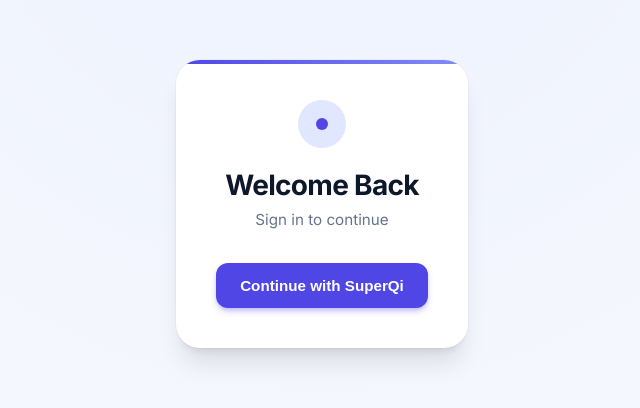
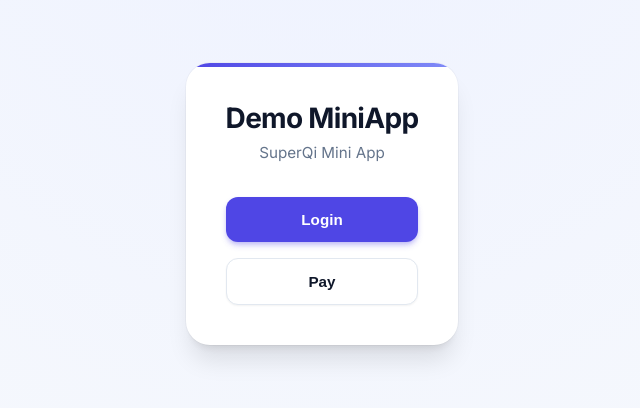
Before and after one commit to xou1i/Auth, a Svelte app: page / in a window 1280 px wide. Shown: the part 196-604 px from the top of the page, without its empty margins (318-958 px from the left). Built offline with nearby package versions, Linux system fonts and the light colour scheme.

Commit message:
Refactor authentication and payment functions for improved clarity and error handling

```diff
--- a/src/App.svelte
+++ b/src/App.svelte
@@ -3,57 +3,56 @@
 
   let isLoading = false;
   let isPaying = false;
-  let user = null;
+
+  let authCode = "";
+  let token = "";
+  let userId = null;
   let error = null;
-  let token = null;
 
   /* ======================
-     LOGIN WITH SUPERQI
+     AUTHENTICATE (LOGIN)
      ====================== */
-  function loginWithSuperQi() {
+  function authenticate() {
     isLoading = true;
     error = null;
 
     my.getAuthCode({
       scopes: ["auth_base", "USER_ID"],
       success: (res) => {
+        authCode = res.authCode;
+
         fetch("https://its.mouamle.space/api/auth-with-superQi", {
           method: "POST",
           headers: {
             "Content-Type": "application/json",
           },
           body: JSON.stringify({
-            code: res.authCode,
+            token: authCode, // 🔴 نفس كود المدرّب بالضبط
           }),
         })
-          .then((response) => {
-            if (!response.ok) {
-              throw new Error("Login API error");
-            }
-            return response.json();
-          })
+          .then((res) => res.json())
           .then((data) => {
-            user = data.record;
-            token = data.token; // مهم للدفع
-            console.log("LOGIN SUCCESS:", data);
+            token = data.token;
+            userId = data?.record?.id || null;
+
+            my.alert({
+              content: "Login successful",
+            });
           })
           .catch((err) => {
-            console.error(err);
-            error = "Failed to sign in";
+            error = "Login failed";
             my.alert({
-              content: "Login Failed",
+              content: "Error: " + JSON.stringify(err),
             });
           })
           .finally(() => {
             isLoading = false;
           });
       },
-      fail: (err) => {
-        console.error(err);
+      fail: (res) => {
         isLoading = false;
-        error = "Auth failed";
         my.alert({
-          content: "Auth Failed",
+          content: "Auth failed",
         });
       },
     });
@@ -76,44 +75,26 @@
       method: "POST",
       headers: {
         "Content-Type": "application/json",
-        "Authorization": token, // نفس API مال المدرّب
+        "Authorization": token, // 🔴 نفس المدرّب
       },
     })
-      .then((res) => {
-        if (!res.ok) {
-          throw new Error("Payment API error");
-        }
-        return res.json();
-      })
+      .then((res) => res.json())
       .then((data) => {
-        console.log("PAYMENT RESPONSE:", data);
-
-        if (!data.url && !data.paymentUrl) {
-          throw new Error("No payment URL returned");
-        }
-
         my.tradePay({
-          paymentUrl: data.paymentUrl || data.url,
-          success: (res) => {
+          paymentUrl: data.url, // 🔴 نفس المدرّب
+          success: () => {
             my.alert({
               content: "Payment successful",
             });
           },
-          fail: (res) => {
+        });
+      })
+      .catch(() => {
         my.alert({
           content: "Payment failed",
         });
-          },
-          complete: () => {
-            isPaying = false;
-          },
-        });
       })
-      .catch((err) => {
-        console.error(err);
-        my.alert({
-          content: err.message || "Payment failed",
-        });
+      .finally(() => {
         isPaying = false;
       });
   }
@@ -121,85 +102,47 @@
 
 <main>
   <div class="auth-card animate-enter">
-    {#if user}
-      <!-- SUCCESS STATE -->
     <div class="auth-header">
-        <div style="display:flex;justify-content:center;margin-bottom:1.5rem;">
-          <svg width="64" height="64" viewBox="0 0 24 24">
-            <circle cx="12" cy="12" r="12" fill="#dcfce7" />
-            <path
-              d="M7 13L10 16L17 9"
-              stroke="#16a34a"
-              stroke-width="2.5"
-              stroke-linecap="round"
-              stroke-linejoin="round"
-            />
-          </svg>
-        </div>
-
-        <h1 class="auth-title">Success!</h1>
-        <p class="auth-subtitle">You are now logged in</p>
-
-        <div
-          style="margin-top:1.5rem;padding:1rem;background:var(--background);border-radius:12px;font-size:0.9rem;"
-        >
-          ID: {user.id}
-        </div>
+      <h1 class="auth-title">Demo MiniApp</h1>
+      <p class="auth-subtitle">SuperQi Mini App</p>
     </div>
 
     <div class="auth-actions">
       <button
+        class="btn btn-primary"
+        on:click={authenticate}
+        disabled={isLoading}
+      >
+        {#if isLoading}
+          Signing in...
+        {:else}
+          Login
+        {/if}
+      </button>
+
+      <button
         class="btn btn-secondary"
-          type="button"
         on:click={pay}
         disabled={isPaying}
       >
         {#if isPaying}
-            Processing Payment...
+          Processing...
         {:else}
-            Payment
+          Pay
         {/if}
       </button>
-      </div>
-    {:else}
-      <!-- LOGIN STATE -->
-      <div class="auth-header">
-        <svg
-          width="48"
-          height="48"
-          viewBox="0 0 24 24"
-          style="margin-bottom:1rem;"
-        >
-          <rect width="24" height="24" rx="12" fill="var(--primary-light)" />
-          <circle cx="12" cy="12" r="3" fill="var(--primary)" />
-        </svg>
 
-        <h1 class="auth-title">Welcome Back</h1>
-        <p class="auth-subtitle">Sign in to continue</p>
-      </div>
-
-      <div class="auth-actions">
-        {#if error}
-          <div
-            style="color:#ef4444;font-size:0.9rem;margin-bottom:0.5rem;"
-          >
-            {error}
-          </div>
+      {#if authCode}
+        <p class="text-sm">Auth Code: {authCode}</p>
       {/if}
 
-        <button
-          class="btn btn-primary"
-          type="button"
-          on:click={loginWithSuperQi}
-          disabled={isLoading}
-        >
-          {#if isLoading}
-            Signing In...
-          {:else}
-            Continue with SuperQi
+      {#if userId}
+        <p class="text-sm">User ID: {userId}</p>
       {/if}
-        </button>
-      </div>
+
+      {#if error}
+        <p class="text-sm text-red-500">{error}</p>
       {/if}
     </div>
+  </div>
 </main>
```
Lines whose indentation alone changed are shown as unchanged.
